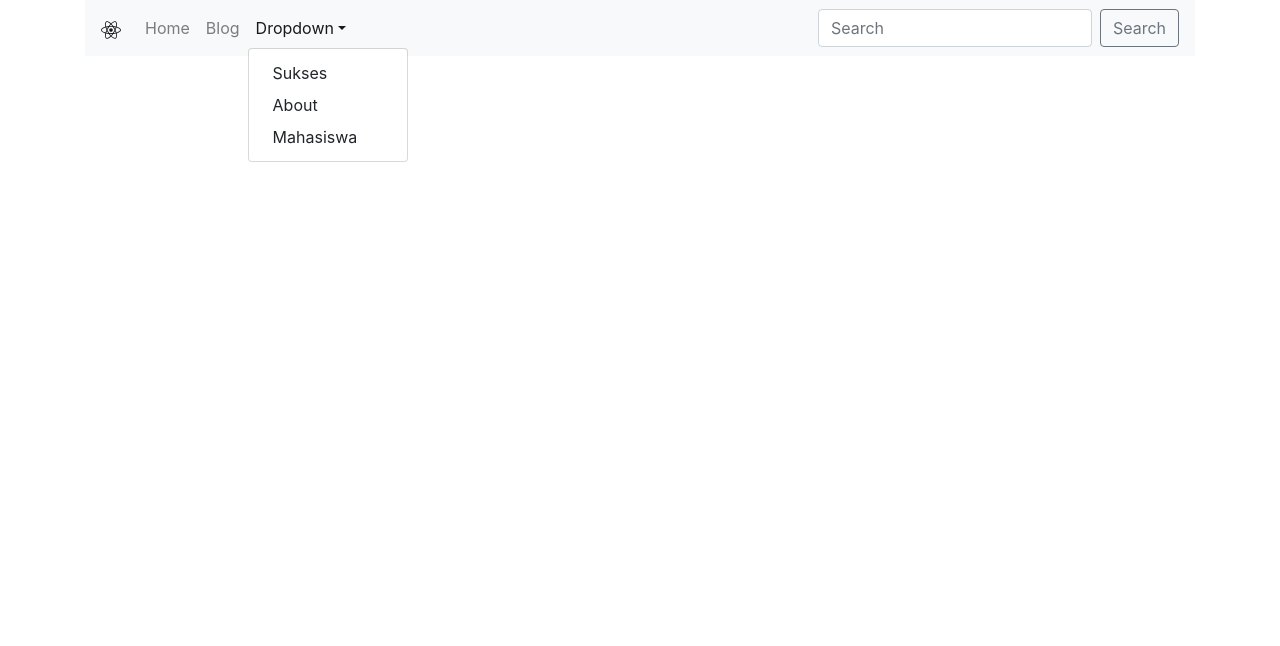
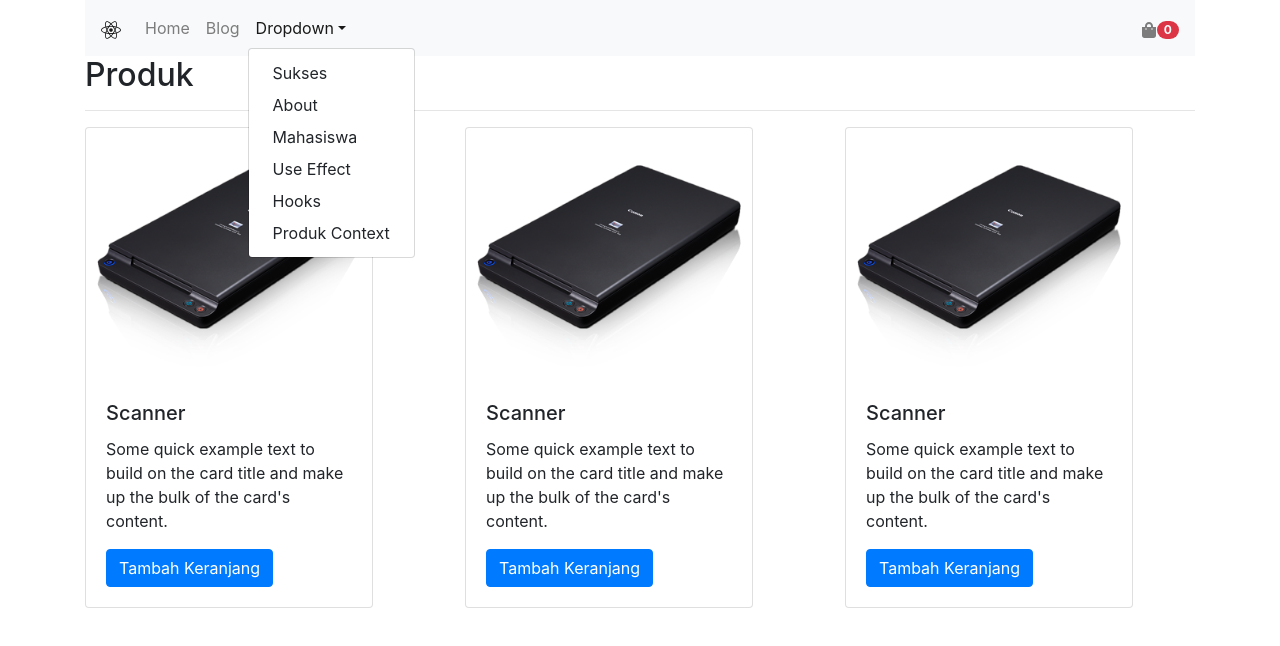
Before and after one commit to WibyFabian08/belajar_nodejs, a React (Create React App) app: page /produkcontext in a window 1280 px wide. Both pictures are taken after a click on the button "Dropdown". Shown: the top 646 px of the page. Built offline with nearby package versions, Linux system fonts and the light colour scheme.

Commit message:
Hooks useContext

```diff
--- a/src/App.js
+++ b/src/App.js
@@ -1,64 +1,74 @@
+import React, { useState } from "react";
 import { Container } from "reactstrap";
 import {
   BrowserRouter as Router,
   Switch,
   Route,
   Link,
-  BrowserRouter
+  BrowserRouter,
 } from "react-router-dom";
 import "./App.css";
-import LandingPage from '../src/Pages/LandingPage';
-import About from '../src/Pages/About';
-import Sukses from '../src/Pages/Sukses';
-import Blog from '../src/Pages/Blog';
+import LandingPage from "../src/Pages/LandingPage";
+import About from "../src/Pages/About";
+import Sukses from "../src/Pages/Sukses";
+import Blog from "../src/Pages/Blog";
 import DetailBlog from "./Pages/DetailBlog";
 import Mahasiswa from "./Pages/Mahasiswa";
-import TambahData from '../src/Pages/TambahData';
+import TambahData from "../src/Pages/TambahData";
 import EditData from "./Pages/EditData";
-import NavbarComp from '../src/Component/Functional/NavbarComp';
+import NavbarComp from "../src/Component/Functional/NavbarComp";
 import HooksComp from "./Pages/HooksComp";
 import UseEffect from "./Pages/UseEffect";
+import { CartContext } from "./Pages/CartContext";
+import ProdukContext from "./Pages/ProdukContext";
 
 function App() {
-  return(
+  const [value, setValue] = useState(0);
+
+  return (
     <div>
       <Container>
+        <CartContext.Provider value={{ value, setValue }}>
           <Router>
             <NavbarComp></NavbarComp>
             <Switch>
-            <Route exact path='/' component={LandingPage}/>
+              <Route exact path="/" component={LandingPage} />
             </Switch>
             <Switch>
-            <Route path='/about' component={About}/>
+              <Route path="/about" component={About} />
             </Switch>
             <Switch>
-            <Route path='/sukses' component={Sukses}/>
+              <Route path="/sukses" component={Sukses} />
             </Switch>
             <Switch>
-            <Route path='/blog' component={Blog}/>
+              <Route path="/blog" component={Blog} />
             </Switch>
             <Switch>
-            <Route path='/detail/:id' component={DetailBlog}/>
+              <Route path="/detail/:id" component={DetailBlog} />
             </Switch>
             <Switch>
-            <Route path='/mahasiswa' component={Mahasiswa}/>
+              <Route path="/mahasiswa" component={Mahasiswa} />
             </Switch>
             <Switch>
-            <Route path='/tambah' component={TambahData}/>
+              <Route path="/tambah" component={TambahData} />
             </Switch>
             <Switch>
-            <Route path='/edit' component={EditData}/>
+              <Route path="/edit" component={EditData} />
             </Switch>
             <Switch>
-            <Route path='/hooks' component={HooksComp}/>
+              <Route path="/hooks" component={HooksComp} />
             </Switch>
             <Switch>
-            <Route path='/useeffect' component={UseEffect}/>
+              <Route path="/useeffect" component={UseEffect} />
+            </Switch>
+            <Switch>
+              <Route path="/produkcontext" component={ProdukContext} />
             </Switch>
           </Router>
+        </CartContext.Provider>
       </Container>
     </div>
-  )
+  );
 }
 
 export default App;
--- a/src/Component/Functional/NavbarComp.jsx
+++ b/src/Component/Functional/NavbarComp.jsx
@@ -1,34 +1,46 @@
-import React, { useState } from "react";
+import React, { useState, useContext } from "react";
 import {
   NavDropdown,
   Navbar,
-  Form,
+  Badge,
   Button,
   FormControl,
   Nav,
 } from "react-bootstrap";
-import { FaReact } from "react-icons/fa";
+import { FaReact, FaShoppingBag } from "react-icons/fa";
+import { CartContext } from '../../Pages/CartContext';
+import { Link } from "react-router-dom";
 
 const NavbarComp = () => {
+
+  const {value, setValue} = useContext(CartContext);
+
   return (
     <div>
       <Navbar bg="light" expand="lg">
-        <Navbar.Brand href="#home"><FaReact/></Navbar.Brand>
+        <Navbar.Brand href="#home">
+          <FaReact />
+        </Navbar.Brand>
         <Navbar.Toggle aria-controls="basic-navbar-nav" />
         <Navbar.Collapse id="basic-navbar-nav">
           <Nav className="mr-auto">
-            <Nav.Link href="/">Home</Nav.Link>
-            <Nav.Link href="/blog">Blog</Nav.Link>
+            <Nav.Link as={Link} to="/">Home</Nav.Link>
+            <Nav.Link as={Link} to="/blog">Blog</Nav.Link>
             <NavDropdown title="Dropdown" id="basic-nav-dropdown">
-              <NavDropdown.Item href="/sukses">Sukses</NavDropdown.Item>
-              <NavDropdown.Item href="/about">About</NavDropdown.Item>
-              <NavDropdown.Item href="/mahasiswa">Mahasiswa</NavDropdown.Item>
+              <NavDropdown.Item as={Link} to="/sukses">Sukses</NavDropdown.Item>
+              <NavDropdown.Item as={Link} to="/about">About</NavDropdown.Item>
+              <NavDropdown.Item as={Link} to="/mahasiswa">Mahasiswa</NavDropdown.Item>
+              <NavDropdown.Item as={Link} to="/useeffect">Use Effect</NavDropdown.Item>
+              <NavDropdown.Item as={Link} to="/hooks">Hooks</NavDropdown.Item>
+              <NavDropdown.Item as={Link} to="/produkcontext">Produk Context</NavDropdown.Item>
             </NavDropdown>
           </Nav>
-          <Form inline>
-            <FormControl type="text" placeholder="Search" className="mr-sm-2" />
-            <Button variant="outline-secondary">Search</Button>
-          </Form>
+          <Navbar.Text>
+            <FaShoppingBag></FaShoppingBag>
+            <Badge pill variant="danger">
+              {value}
+            </Badge>
+          </Navbar.Text>
         </Navbar.Collapse>
       </Navbar>
     </div>
--- a/src/Pages/About.jsx
+++ b/src/Pages/About.jsx
@@ -1,7 +1,8 @@
-import React from "react";
+import React, { useContext } from "react";
 import NavbarComp from "../Component/Functional/NavbarComp";
 import { Container, Row, Button, Col, Image } from "react-bootstrap";
 import { FaFacebookF, FaInstagram, FaGithub, FaSchool, FaLandmark, FaWhmcs } from "react-icons/fa";
+
 
 class About extends React.Component {
   render() {
--- /dev/null
+++ b/src/Pages/CartContext.jsx
@@ -0,0 +1,3 @@
+import { createContext } from 'react';
+
+export const CartContext = createContext();
--- a/src/Pages/HooksComp.jsx
+++ b/src/Pages/HooksComp.jsx
@@ -1,40 +1,50 @@
 import React, { useState } from "react";
 import "../Component/Class/CSS/Produk.css";
 import TambahData from "./TambahData";
+import { useContext } from "react";
+import { CartContext } from "../Pages/CartContext";
+
 const HooksComp = () => {
   const [jumlah, setJumlah] = useState(1);
-  const [status, setStatus] = useState('Tersedia');
+  const [status, setStatus] = useState("Tersedia");
 
-  function tambahData()  {
-      setJumlah(jumlah + 1)
+  function tambahData() {
+    setJumlah(jumlah + 1);
 
-      if(jumlah >= 0) {
-          setStatus('Tersedia')
-      }
+    if (jumlah >= 0) {
+      setStatus("Tersedia");
+    }
   }
 
   function kurangData() {
-      if(jumlah > 0) {
-          setJumlah(jumlah - 1)
-      }
+    if (jumlah > 0) {
+      setJumlah(jumlah - 1);
+    }
 
-      if(jumlah <= 1) {
-        setStatus('Habis')
-      }
+    if (jumlah <= 1) {
+      setStatus("Habis");
+    }
   }
+
 
   return (
     <div className="body mt-3">
       <h2>Scanner</h2>
-      <img src="../../Assets/scanner.png" alt="" width='200px' />
+      <img src="../../Assets/scanner.png" alt="" width="200px" />
       <div className="keterangan">
         <p>
           Harga <strong>Rp. 150.000 </strong>
         </p>
         <p>Stock {jumlah} </p>
-        <button className="btn-click" onClick={() => kurangData()}>Kurang</button> {" "}
-        <button className="btn-click" onClick={() => tambahData()}>Tambah</button>
-        <p>Status {status} </p>
+        <button className="btn-click" onClick={() => kurangData()}>
+          Kurang
+        </button>{" "}
+        <button className="btn-click" onClick={() => tambahData()}>
+          Tambah
+        </button>
+        <p>
+          Status <strong>{status}</strong>{" "}
+        </p>
       </div>
     </div>
   );
--- /dev/null
+++ b/src/Pages/ProdukContext.jsx
@@ -0,0 +1,57 @@
+import React, { useContext } from "react";
+import { Card, Col, Button, Row } from "react-bootstrap";
+import {CartContext} from '../Pages/CartContext';
+
+const ProdukContext = () => {
+  const { value, setValue } = useContext(CartContext);
+
+  return (
+    <div>
+      <h2>Produk</h2>
+      <hr />
+      <Row>
+        <Col>
+          <Card style={{ width: "18rem" }}>
+            <Card.Img variant="top" src="../Assets/scanner.png" />
+            <Card.Body>
+              <Card.Title>Scanner</Card.Title>
+              <Card.Text>
+                Some quick example text to build on the card title and make up
+                the bulk of the card's content.
+              </Card.Text>
+              <Button variant="primary" onClick={() => setValue(value + 1)}>Tambah Keranjang</Button>
+            </Card.Body>
+          </Card>
+        </Col>
+        <Col>
+          <Card style={{ width: "18rem" }}>
+            <Card.Img variant="top" src="../Assets/scanner.png" />
+            <Card.Body>
+              <Card.Title>Scanner</Card.Title>
+              <Card.Text>
+                Some quick example text to build on the card title and make up
+                the bulk of the card's content.
+              </Card.Text>
+              <Button variant="primary" onClick={() => setValue(value + 1)}>Tambah Keranjang</Button>
+            </Card.Body>
+          </Card>
+        </Col>
+        <Col>
+          <Card style={{ width: "18rem" }}>
+            <Card.Img variant="top" src="../Assets/scanner.png" />
+            <Card.Body>
+              <Card.Title>Scanner</Card.Title>
+              <Card.Text>
+                Some quick example text to build on the card title and make up
+                the bulk of the card's content.
+              </Card.Text>
+              <Button variant="primary" onClick={() => setValue(value + 1)}>Tambah Keranjang</Button>
+            </Card.Body>
+          </Card>
+        </Col>
+      </Row>
+    </div>
+  );
+};
+
+export default ProdukContext;
```
Also changed, not shown: src/Pages/UseEffect.jsx (+10 -2 lines), 1 other file (tests, documents, lock files or other folders). Lines whose indentation alone changed are shown as unchanged.
